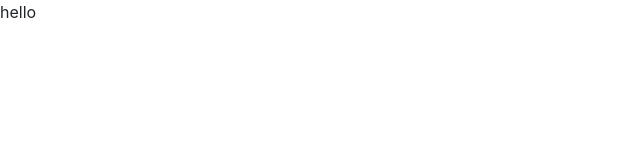
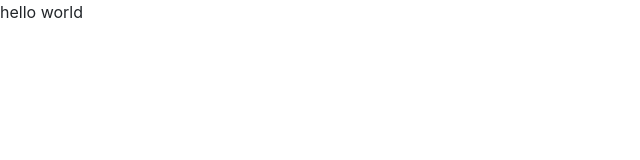
Before and after one commit to tlalexandre/MiniProjectBootStrap, a plain HTML site: page index.html in a window 1280 px wide. Shown: the full height of the page, 0-640 px from the left. Drawn offline with nearby package versions, Linux system fonts and the light colour scheme; files that its build step writes are made by us from their sources.

Commit message:
Initial Commit

```diff
--- a/index.html
+++ b/index.html
@@ -9,7 +9,7 @@
     <title>Rosie</title>
 </head>
 <body>
-    <header>hello</header>
+    <header>hello world</header>
     <section></section>
     <footer></footer>
 </body>
```
